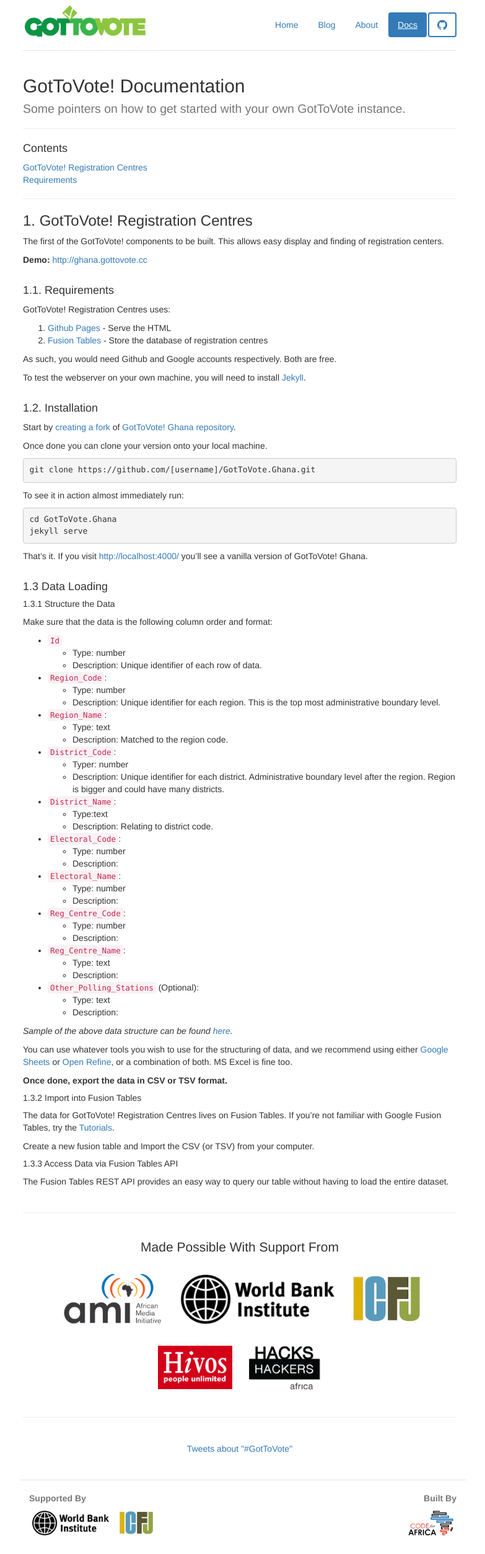
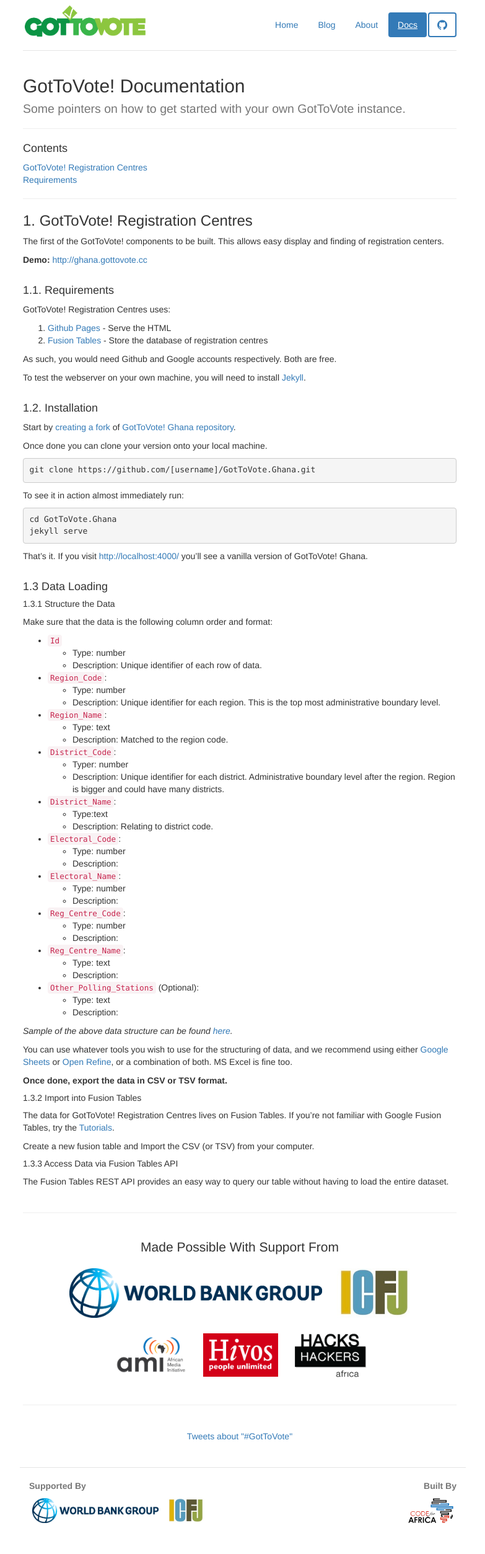
Before and after one commit to CodeForAfrica/GotToVote.cc, a Jekyll site: the page built from docs/index.html, in a window 1280 px wide. Shown: the whole page at 62% size, without its empty margins (253-1036 px from the left). Built offline with Jekyll 4.4.1, drawn with Linux system fonts in a browser that asks for light colours; nearby versions of some CDN libraries; Markdown is read by kramdown in place of the engine named in the settings; comment, search, counter and statistics services are not loaded.

Commit message:
Updated logos.

```diff
--- a/_layouts/default.html
+++ b/_layouts/default.html
@@ -51,7 +51,7 @@
             <div class="col-md-9">
               <p class="text-muted"><b>Supported By</b></p>
               <p class="partners">
-                <a href="http://wbi.worldbank.org" target="_blank"><img src="/img/logos/wbi.png" alt="" /></a>
+                <a href="http://wbi.worldbank.org" target="_blank"><img src="/img/logos/wbg.png" alt="" /></a>
                 <a href="http://icfj.org" target="_blank"><img src="/img/logos/icfj.png" alt="" /></a>
               </p>
             </div>
--- a/docs/index.html
+++ b/docs/index.html
@@ -30,10 +30,11 @@
   <div class="marketing text-center">
     <p class="lead">Made Possible With Support From</p>
     <p class="partner-logos">
-      <a href="http://africanmediainitiative.org" target="_blank"><img src="/img/logos/ami.png" style="height: 100px;" /></a>
-      <a href="http://wbi.worldbank.org" target="_blank"><img src="/img/logos/wbi.png" /></a>
+
+      <a href="http://wbi.worldbank.org" target="_blank"><img src="/img/logos/wbg.png" style="height: 80px;" /></a>
       <a href="http://icfj.org" target="_blank"><img src="/img/logos/icfj.png" /></a>
       <br /><br />
+      <a href="http://africanmediainitiative.org" target="_blank"><img src="/img/logos/ami.png" style="height: 70px;" /></a>
       <a href="http://hivos.org" target="_blank"><img src="/img/logos/hivos.png" style="height: 70px;" /></a>
       <a href="https://www.facebook.com/HacksHackersAfrica" target="_blank"><img src="/img/logos/hha.png" /></a>
     </p>
```
Also changed, not shown: img/logos/wbg.png (added).
